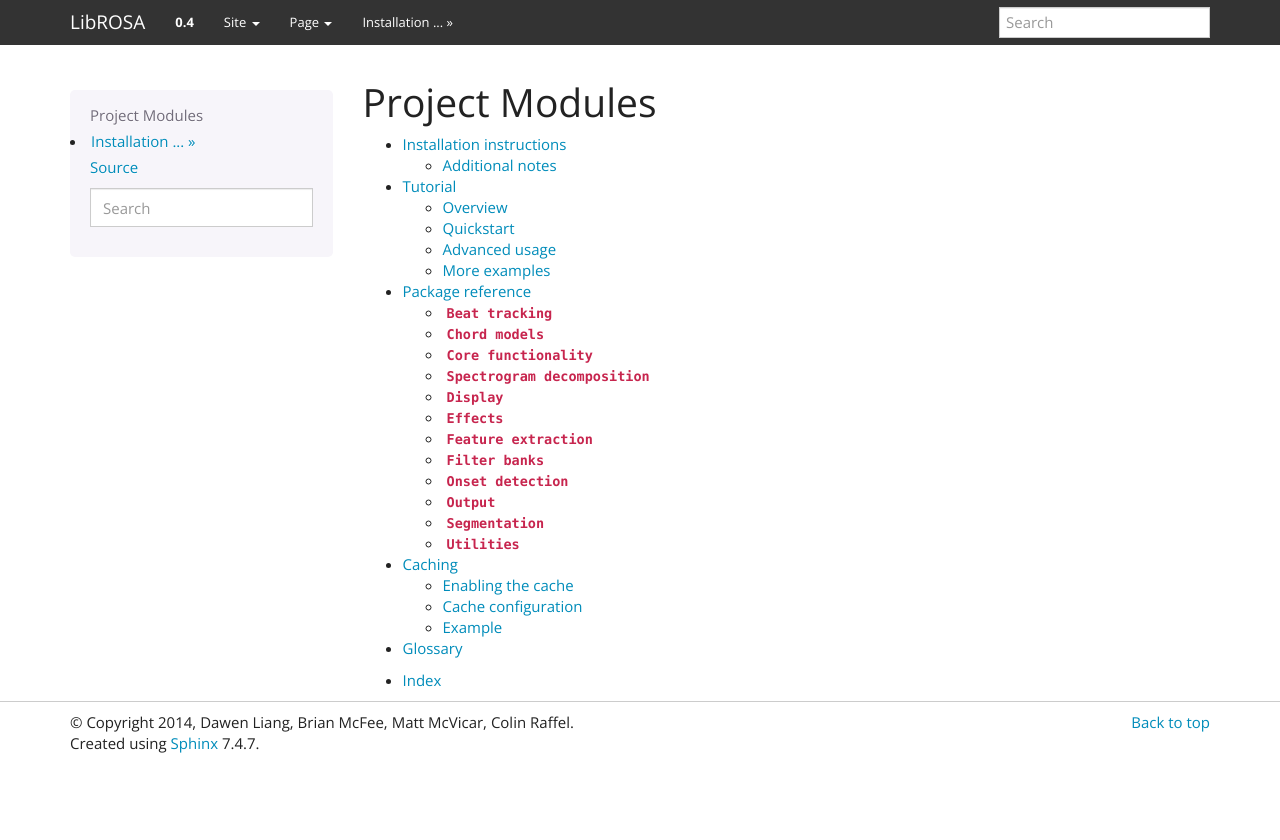
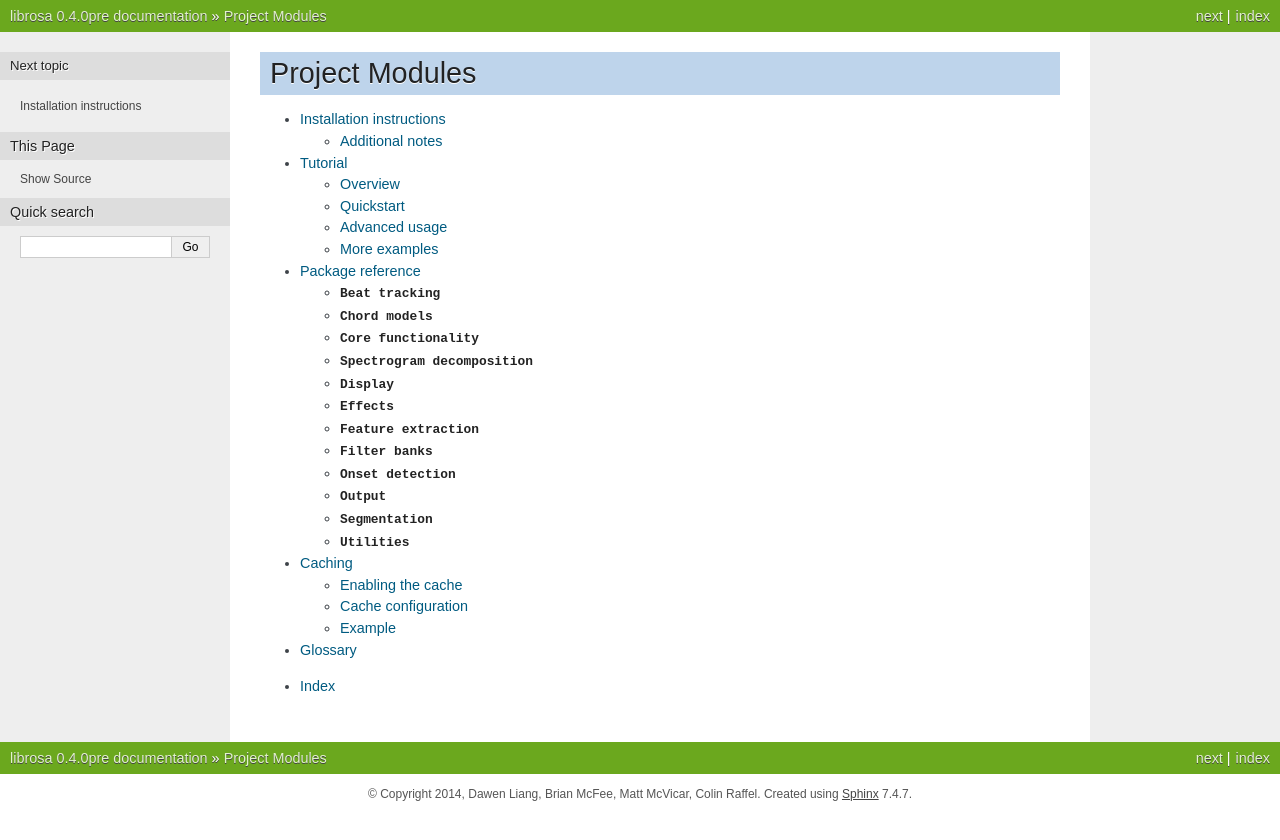
Before and after one commit to librosa/librosa, a Sphinx documentation site: the page built from docs/index.rst, in a window 1280 px wide. Shown: the top 840 px of the page. Built offline with Sphinx 7.4.7, drawn with Linux system fonts in a browser that asks for light colours.

Commit message:
revised documentation format

```diff
--- a/docs/conf.py
+++ b/docs/conf.py
@@ -31,7 +31,7 @@ sys.path.insert(0, os.path.abspath('../librosa'))
 
 # Add any Sphinx extension module names here, as strings. They can be extensions
 # coming with Sphinx (named 'sphinx.ext.*') or your custom ones.
-extensions = ['sphinx.ext.autodoc']
+extensions = ['sphinx.ext.autodoc', 'sphinx.ext.viewcode']
 
 # Add any paths that contain templates here, relative to this directory.
 templates_path = ['_templates']
@@ -97,22 +97,22 @@ pygments_style = 'sphinx'
 
 # The theme to use for HTML and HTML Help pages.  See the documentation for
 # a list of builtin themes.
-import sphinx_bootstrap_theme
-html_theme = 'bootstrap'
+# import sphinx_bootstrap_theme
+html_theme = 'nature'
 
 # Theme options are theme-specific and customize the look and feel of a theme
 # further.  For a list of options available for each theme, see the
 # documentation.
-html_theme_options = {
-    'bootswatch_theme':     'yeti',
-    'bootstrap_version':    '3',
-    'navbar_title':         'LibROSA',
-    'source_link_position': None,
+# html_theme_options = {
+#     'bootswatch_theme':     'yeti',
+#     'bootstrap_version':    '3',
+#     'navbar_title':         'LibROSA',
+#     'source_link_position': None,
 
-}
+# }
 
 # Add any paths that contain custom themes here, relative to this directory.
-html_theme_path = sphinx_bootstrap_theme.get_html_theme_path()
+# html_theme_path = sphinx_bootstrap_theme.get_html_theme_path()
 
 # The name for this set of Sphinx documents.  If None, it defaults to
 # "<project> v<release> documentation".
```
Also changed, not shown: 1 other file.
